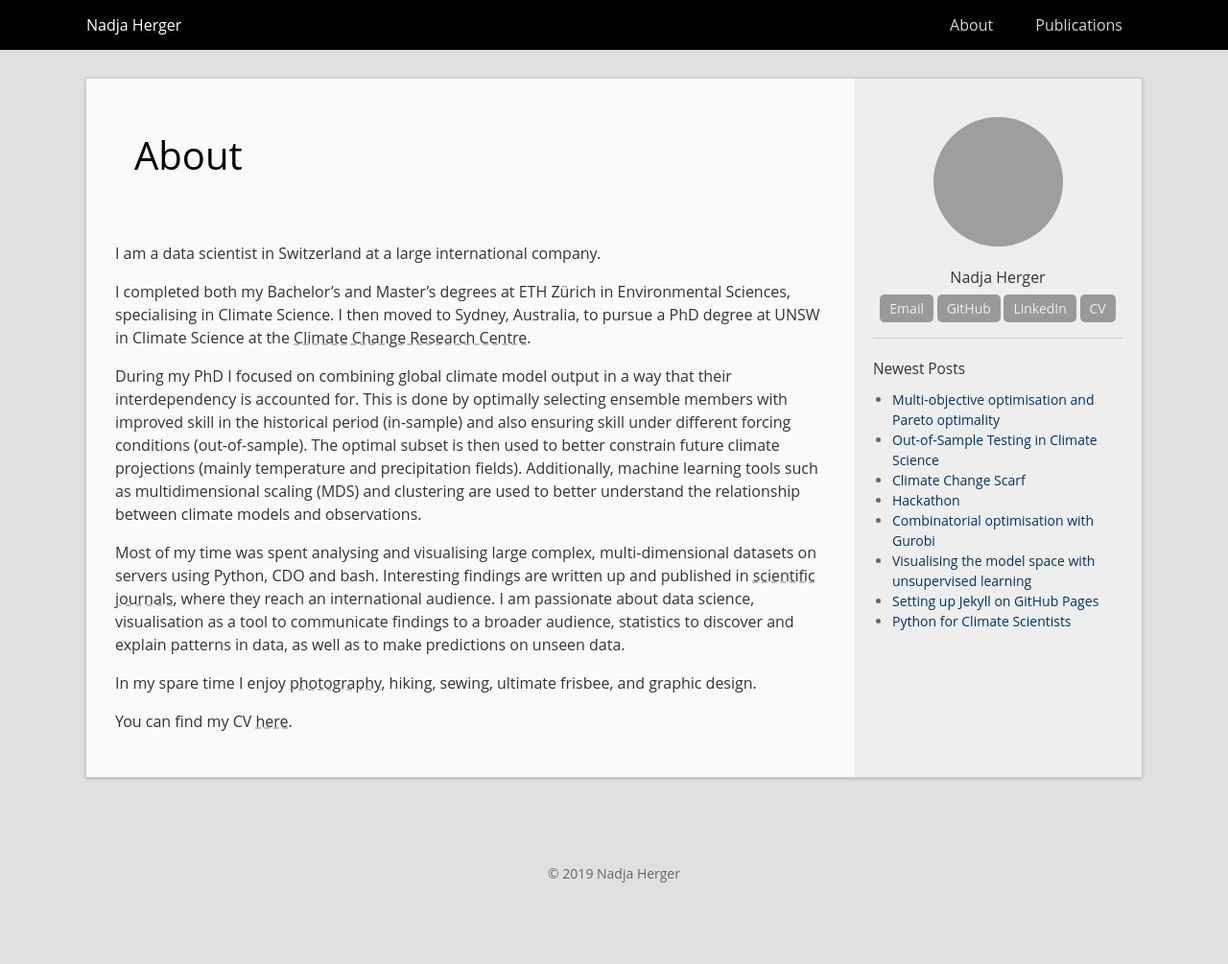
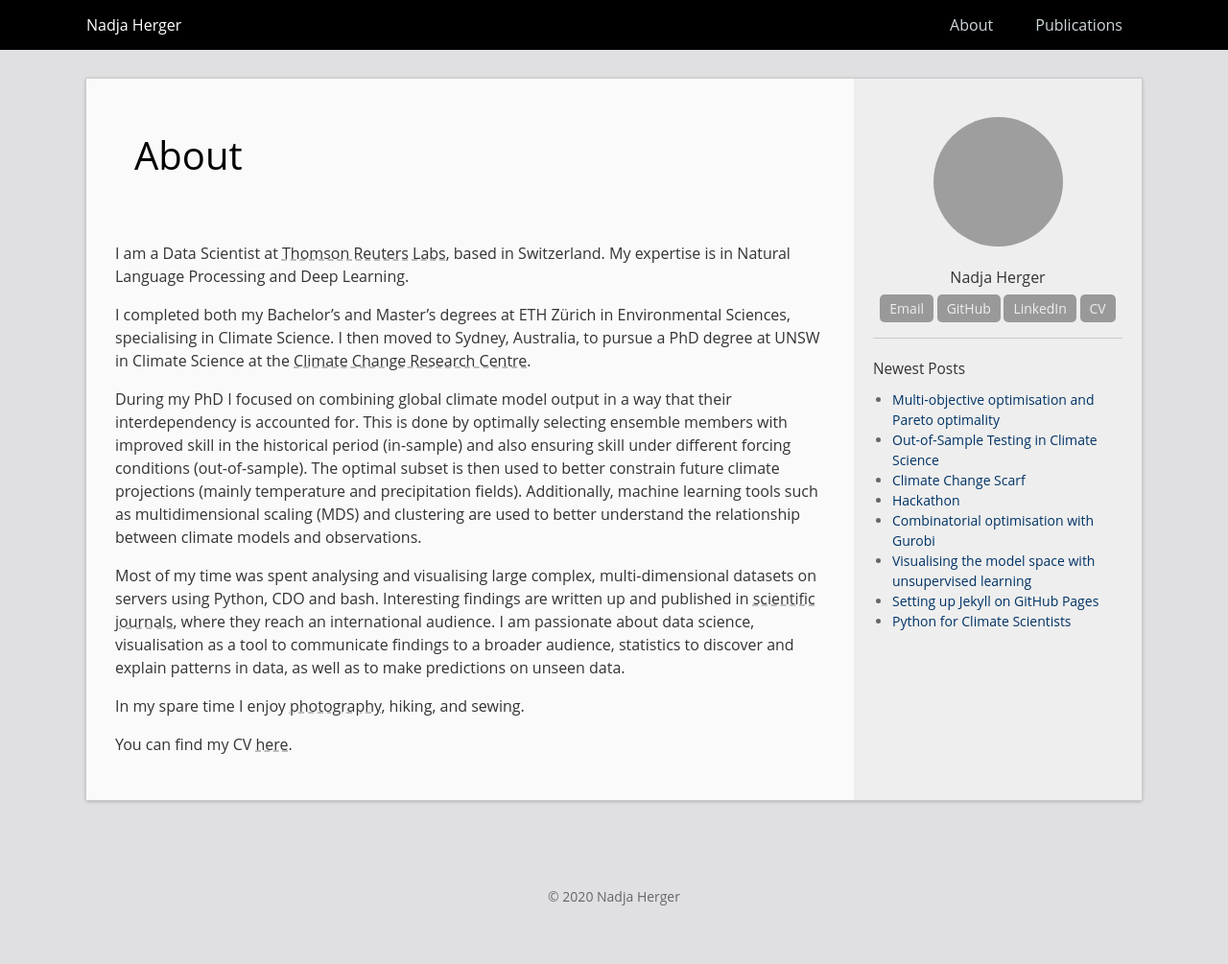
Before and after one commit to oliverangelil/oliverangelil.github.io, a Jekyll site: the page built from about.md, in a window 1280 px wide. Shown: the whole page at 96% size. Built offline with Jekyll 4.4.1, drawn with Linux system fonts in a browser that asks for light colours; before the commit the page ends 981 px from its top, so only the background shows below that; grey boxes are pictures that could not be loaded.

Commit message:
update year and about page

```diff
--- a/_includes/footer.html
+++ b/_includes/footer.html
@@ -1,6 +1,6 @@
 <footer class="footer">
 <div class="wrapper">
-&copy; 2019 {{ site.author }}
+&copy; 2020 {{ site.author }}
 </div>
 </footer>
 
--- a/about.md
+++ b/about.md
@@ -5,7 +5,7 @@ permalink: /about/
 nocomments: true
 ---
 
-I am a data scientist in Switzerland at a large international company.
+I am a Data Scientist at [Thomson Reuters Labs](https://innovation.thomsonreuters.com/en/labs.html), based in Switzerland. My expertise is in Natural Language Processing and Deep Learning.
 
 I completed both my Bachelor’s and Master’s degrees at ETH Zürich in Environmental Sciences, specialising in Climate Science. I then moved to Sydney, Australia, to pursue a PhD degree at UNSW in Climate Science at the [Climate Change Research Centre](http://www.ccrc.unsw.edu.au/ccrc-team/students/nadja-herger).
 
@@ -13,6 +13,6 @@ During my PhD I focused on combining global climate model output in a way that t
 
 Most of my time was spent analysing and visualising large complex, multi-dimensional datasets on servers using Python, CDO and bash. Interesting findings are written up and published in [scientific journals](publications.md), where they reach an international audience. I am passionate about data science, visualisation as a tool to communicate findings to a broader audience, statistics to discover and explain patterns in data, as well as to make predictions on unseen data.
 
-In my spare time I enjoy [photography](https://500px.com/nadja_herger), hiking, sewing, ultimate frisbee, and graphic design.
+In my spare time I enjoy [photography](https://500px.com/nadja_herger), hiking, and sewing.
 
 You can find my CV <a href="https://www.dropbox.com/s/8f32bib8vxxlp2x/NadjaHerger_CV.pdf?dl=0" target="_blank">here</a>.
```
